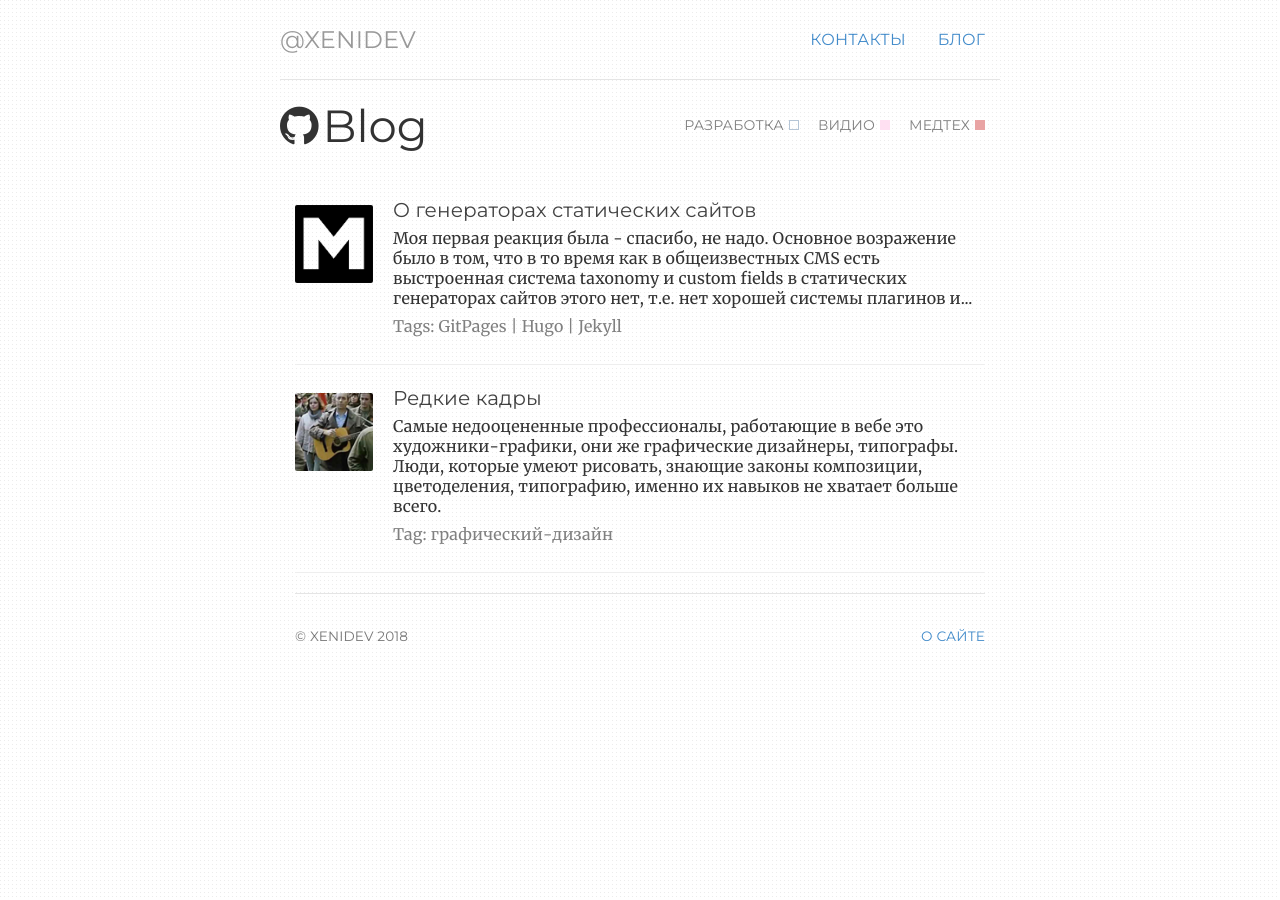
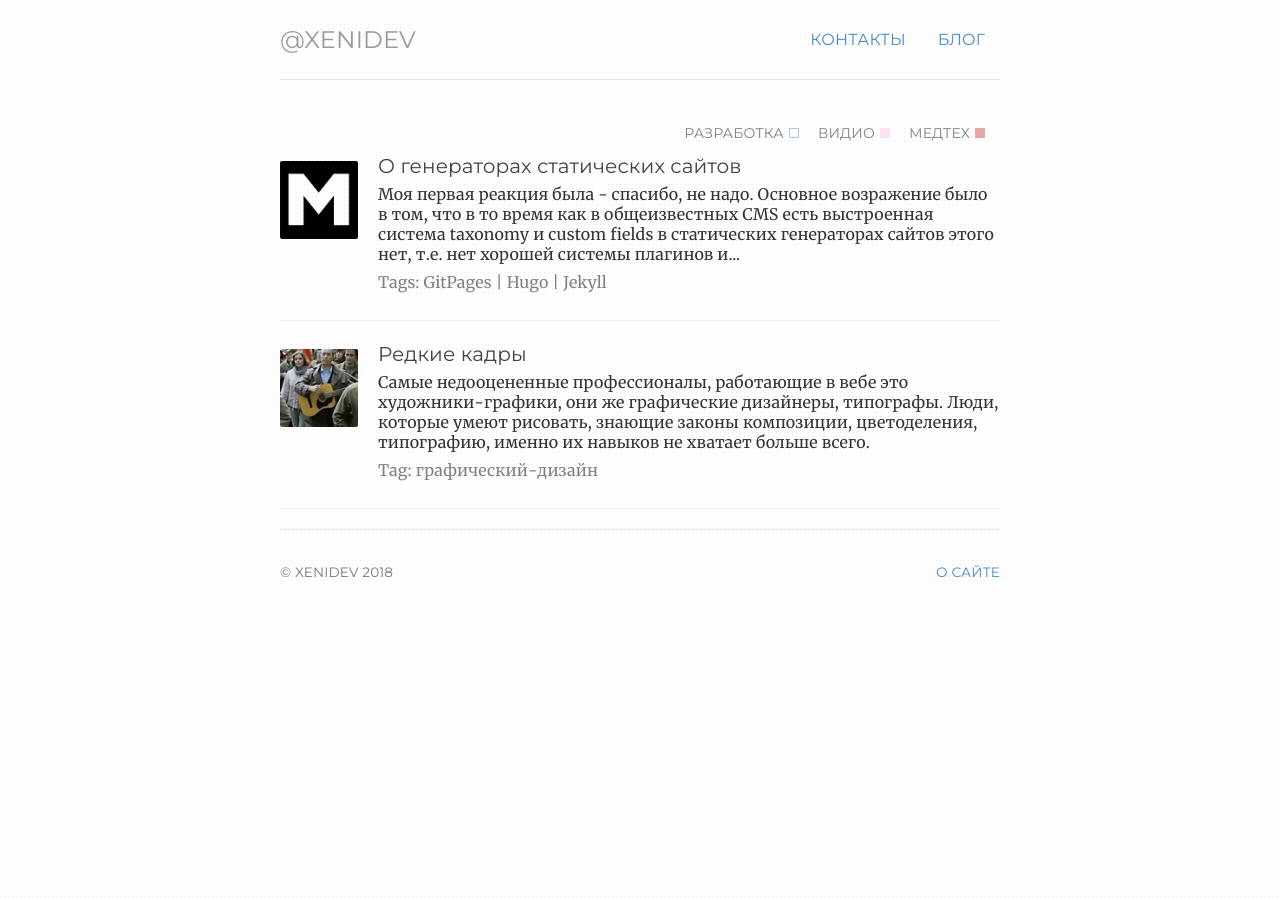
Before and after one commit to ValeraS/xenidev.github.io, a Jekyll site: the page built from notes/razrabotka.html, in a window 1280 px wide. Built offline with Jekyll 4.4.1, drawn with Linux system fonts in a browser that asks for light colours.

Commit message:
Update razrabotka.html

```diff
--- a/notes/razrabotka.html
+++ b/notes/razrabotka.html
@@ -3,9 +3,6 @@ layout: default
 ---
 
               <!-- .welcome_bar -->
-         <div class="welcome_bar">
-           <div><i class="fa fa-github" style="font-size:45px;"></i>
-    <h2>Blog</h2></div>
 
 
 	   	   <ul class="square-categories">
```
